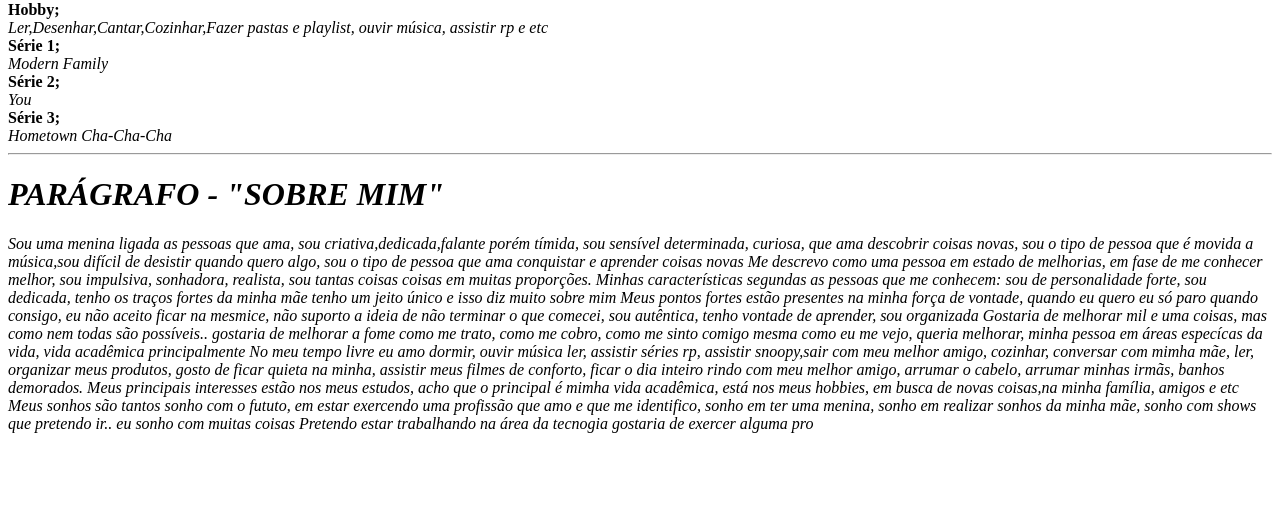
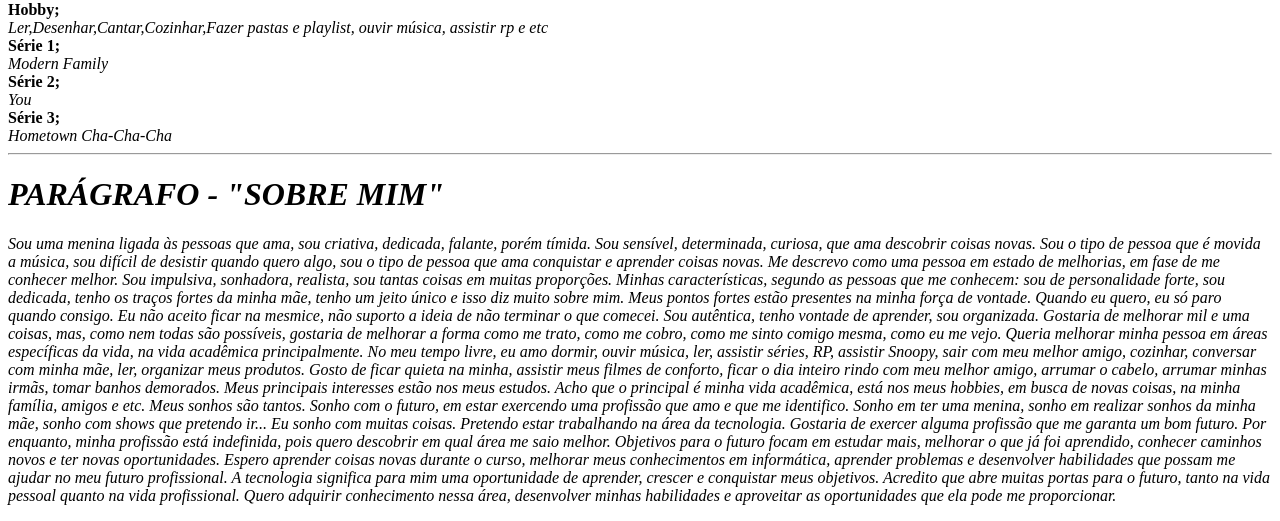
Before and after one commit to toria21/minha-biografia, a plain HTML site: page index.html in a window 1280 px wide. Shown: the part 529-1050 px from the top of the page. Before the commit the page ends 978 px from the top, so only its background shows below. Drawn offline with Linux system fonts and the light colour scheme.

Commit message:
adicionei informaçoes

```diff
--- a/index.html
+++ b/index.html
@@ -45,24 +45,34 @@
 
 <h1>PARÁGRAFO - "SOBRE MIM"</h1>
 
-<p>  Sou uma menina ligada as pessoas que ama, sou criativa,dedicada,falante porém tímida, sou sensível determinada, curiosa, que ama descobrir coisas novas,
-sou o tipo de pessoa que é movida a música,sou difícil de desistir quando quero algo, sou o tipo de pessoa que ama conquistar e aprender coisas novas
-     Me descrevo como uma pessoa em estado de melhorias, em fase de me conhecer melhor, sou impulsiva, sonhadora, realista, sou tantas coisas coisas em muitas
-proporções.
-    Minhas características segundas as pessoas que me conhecem: sou de personalidade forte, sou dedicada, tenho os traços fortes da minha mãe tenho um jeito
- único e isso diz muito sobre mim
-    Meus pontos fortes estão presentes na minha força de vontade, quando eu quero eu só paro quando consigo, eu não aceito ficar na mesmice, não suporto a ideia
-de não terminar o que comecei, sou autêntica, tenho vontade de aprender, sou organizada
-   Gostaria de melhorar mil e uma coisas, mas como nem todas são possíveis.. gostaria de melhorar a fome como me trato, como me cobro, como me sinto comigo mesma
- como eu me vejo, queria melhorar, minha pessoa em áreas especícas da vida, vida acadêmica principalmente
-    No meu tempo livre eu amo dormir, ouvir música ler, assistir séries rp, assistir snoopy,sair com meu melhor amigo, cozinhar, conversar com mimha mãe, ler,
- organizar meus produtos, gosto de ficar quieta na minha, assistir meus filmes de conforto, ficar o dia inteiro rindo com meu melhor amigo, arrumar o cabelo,
- arrumar minhas irmãs, banhos demorados.
-    Meus principais interesses estão nos meus estudos, acho que o principal é mimha vida acadêmica, está nos meus hobbies, em busca de novas coisas,na minha
- família, amigos e etc
-   Meus sonhos são tantos sonho com o fututo, em estar exercendo uma profissão que amo e que me identifico, sonho em ter uma menina, sonho em realizar
-sonhos da minha mãe, sonho com shows que pretendo ir.. eu sonho com muitas coisas
-  Pretendo estar trabalhando na área da tecnogia gostaria de exercer alguma pro
+<p>  Sou uma menina ligada às pessoas que ama, sou criativa, dedicada, falante, porém tímida. Sou sensível, determinada, curiosa, que ama descobrir coisas novas.
+
+Sou o tipo de pessoa que é movida a música, sou difícil de desistir quando quero algo, sou o tipo de pessoa que ama conquistar e aprender coisas novas.
+
+Me descrevo como uma pessoa em estado de melhorias, em fase de me conhecer melhor. Sou impulsiva, sonhadora, realista, sou tantas coisas em muitas proporções.
+
+Minhas características, segundo as pessoas que me conhecem: sou de personalidade forte, sou dedicada, tenho os traços fortes da minha mãe, tenho um jeito único e isso diz muito sobre mim.
+
+Meus pontos fortes estão presentes na minha força de vontade. Quando eu quero, eu só paro quando consigo. Eu não aceito ficar na mesmice, não suporto a ideia de não terminar o que comecei. Sou autêntica, tenho vontade de aprender, sou organizada.
+
+Gostaria de melhorar mil e uma coisas, mas, como nem todas são possíveis, gostaria de melhorar a forma como me trato, como me cobro, como me sinto comigo mesma, como eu me vejo. Queria melhorar minha pessoa em áreas específicas da vida, na vida acadêmica principalmente.
+
+No meu tempo livre, eu amo dormir, ouvir música, ler, assistir séries, RP, assistir Snoopy, sair com meu melhor amigo, cozinhar, conversar com minha mãe, ler, organizar meus produtos. Gosto de ficar quieta na minha, assistir meus filmes de conforto, ficar o dia inteiro rindo com meu melhor amigo, arrumar o cabelo, arrumar minhas irmãs, tomar banhos demorados.
+
+Meus principais interesses estão nos meus estudos. Acho que o principal é minha vida acadêmica, está nos meus hobbies, em busca de novas coisas, na minha família, amigos e etc.
+
+Meus sonhos são tantos. Sonho com o futuro, em estar exercendo uma profissão que amo e que me identifico. Sonho em ter uma menina, sonho em realizar sonhos da minha mãe, sonho com shows que pretendo ir... Eu sonho com muitas coisas.
+
+Pretendo estar trabalhando na área da tecnologia. Gostaria de exercer alguma profissão que me garanta um bom futuro. Por enquanto, minha profissão está indefinida, pois quero descobrir em qual área me saio melhor.
+
+Objetivos para o futuro focam em estudar mais, melhorar o que já foi aprendido, conhecer caminhos novos e ter novas oportunidades.
+
+Espero aprender coisas novas durante o curso, melhorar meus conhecimentos em informática, aprender problemas e desenvolver habilidades que possam me ajudar no meu futuro profissional.
+
+A tecnologia significa para mim uma oportunidade de aprender, crescer e conquistar meus objetivos. Acredito que abre muitas portas para o futuro, tanto na vida pessoal quanto na vida profissional.
+
+Quero adquirir conhecimento nessa área, desenvolver minhas habilidades e aproveitar as oportunidades que ela pode me proporcionar.
+
 
 </p>
 </body>
```
